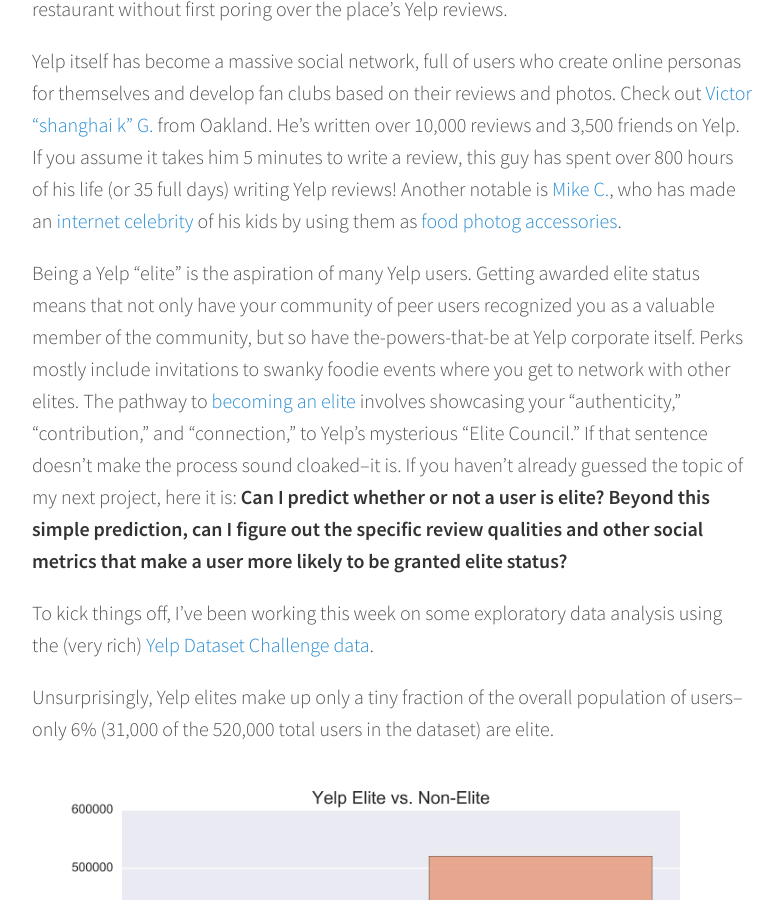
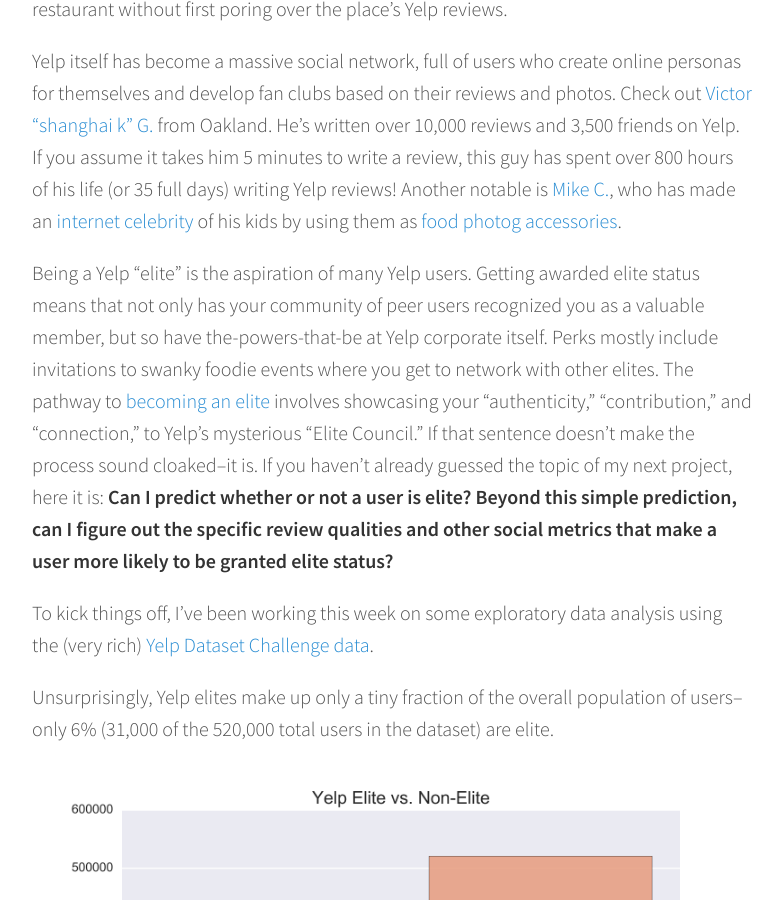
Before and after one commit to dianalam/dianalam.github.io, a Jekyll site: the page built from _posts/2016-02-07-yelp-eda.md, in a window 1280 px wide and 900 px high, scrolled down 316 px. Shown: the whole window, without its empty margins (248-1031 px from the left). Built offline with Jekyll 4.4.1, drawn with Linux system fonts in a browser that asks for light colours.

Commit message:
minor fix

```diff
--- a/_posts/2016-02-07-yelp-eda.md
+++ b/_posts/2016-02-07-yelp-eda.md
@@ -8,7 +8,7 @@
 
 Yelp itself has become a massive social network, full of users who create online personas for themselves and develop fan clubs based on their reviews and photos. Check out [Victor "shanghai k" G.](http://www.yelp.com/user_details?userid=8k3aO-mPeyhbR5HUucA5aA) from Oakland. He's written over 10,000 reviews and 3,500 friends on Yelp. If you assume it takes him 5 minutes to write a review, this guy has spent over 800 hours of his life (or 35 full days) writing Yelp reviews! Another notable is [Mike C.](http://www.yelp.com/user_details?userid=37cpUoM8hlkSQfReIEBd-Q), who has made an [internet celebrity](http://www.cosmopolitan.com/food-cocktails/a42238/foodbaby-is-living-the-dream/) of his kids by using them as [food photog accessories](https://www.instagram.com/foodbabyny/?hl=en).
 
-Being a Yelp "elite" is the aspiration of many Yelp users. Getting awarded elite status means that not only have your community of peer users recognized you as a valuable member of the community, but so have the-powers-that-be at Yelp corporate itself. Perks mostly include invitations to swanky foodie events where you get to network with other elites.  The pathway to [becoming an elite](http://www.yelp.com/elite) involves showcasing your "authenticity," "contribution," and "connection," to Yelp's mysterious "Elite Council." If that sentence doesn't make the process sound cloaked--it is.
+Being a Yelp "elite" is the aspiration of many Yelp users. Getting awarded elite status means that not only has your community of peer users recognized you as a valuable member, but so have the-powers-that-be at Yelp corporate itself. Perks mostly include invitations to swanky foodie events where you get to network with other elites.  The pathway to [becoming an elite](http://www.yelp.com/elite) involves showcasing your "authenticity," "contribution," and "connection," to Yelp's mysterious "Elite Council." If that sentence doesn't make the process sound cloaked--it is.
 If you haven't already guessed the topic of my next project, here it is: **Can I predict whether or not a user is elite? Beyond this simple prediction, can I figure out the specific review qualities and other social metrics that make a user more likely to be granted elite status?**
 
 To kick things off, I've been working this week on some exploratory data analysis using the (very rich) [Yelp Dataset Challenge data](https://www.yelp.com/dataset_challenge).
```
